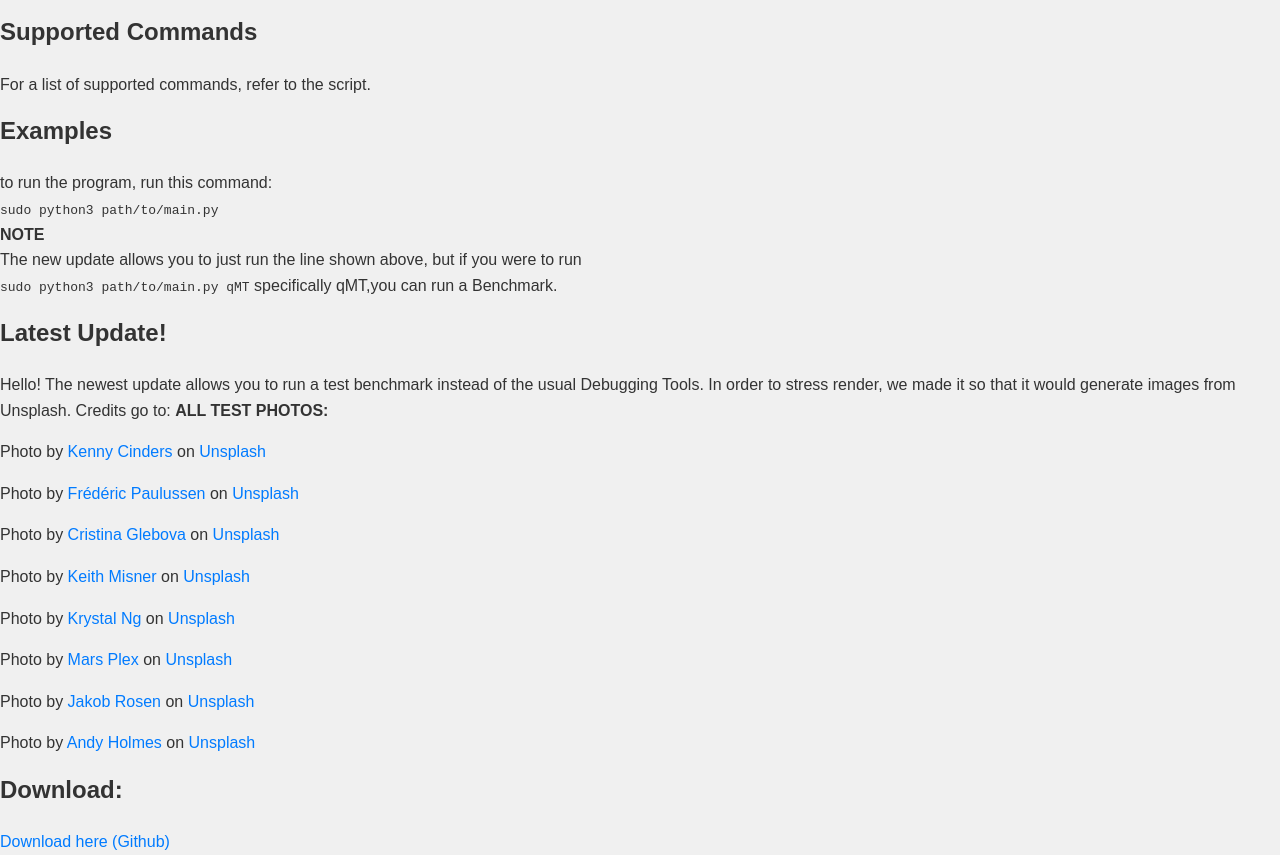
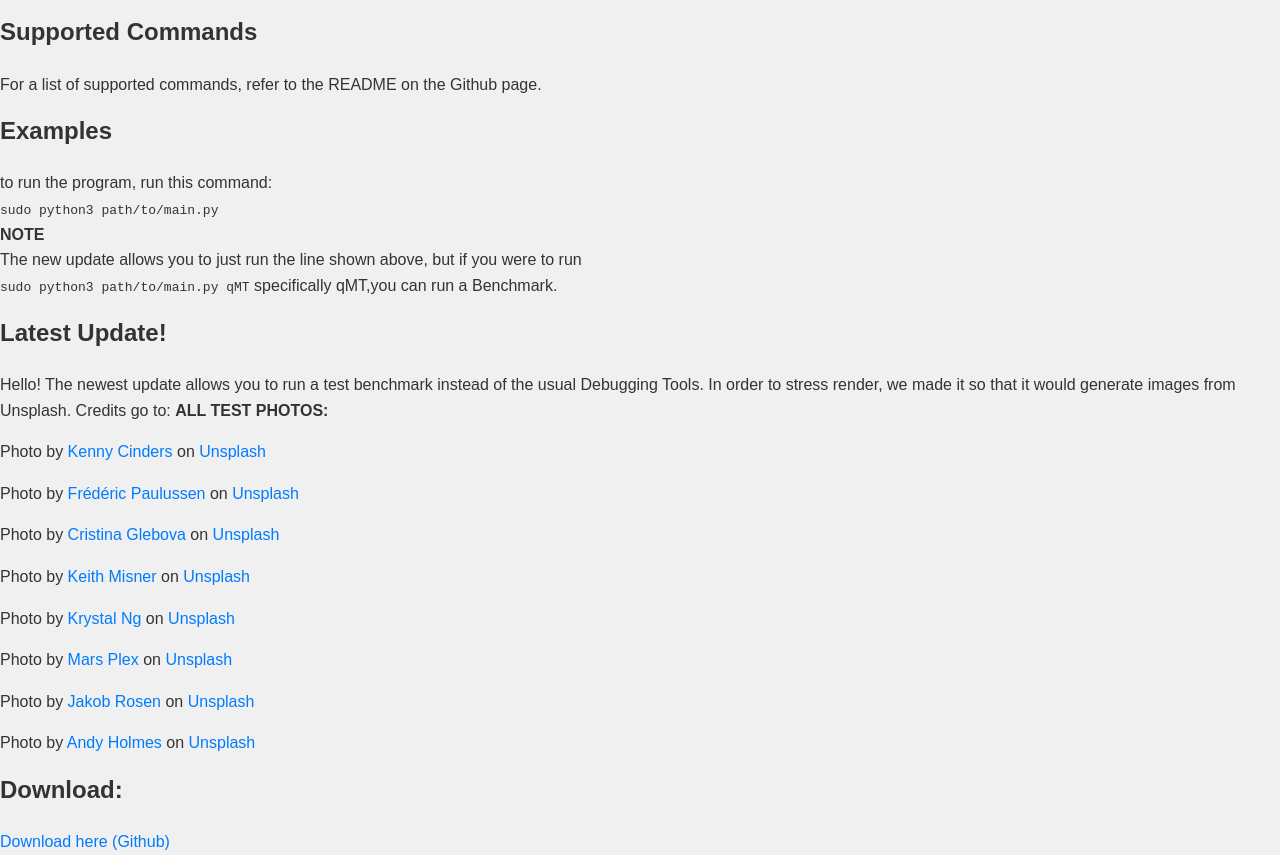
Before and after one commit to RA86-dev/complete_debugger, a plain HTML site: page index.html in a window 1280 px wide. Shown: the part 1175-2030 px from the top of the page. Drawn offline with Linux system fonts and the light colour scheme.

Commit message:
Update index.html

```diff
--- a/index.html
+++ b/index.html
@@ -113,7 +113,7 @@ footer {
 
 <h2>Supported Commands</h2>
 
-<p>For a list of supported commands, refer to the script.</p>
+<p>For a list of supported commands, refer to the README on the Github page.</p>
 
 <h2>Examples</h2>
 
```
